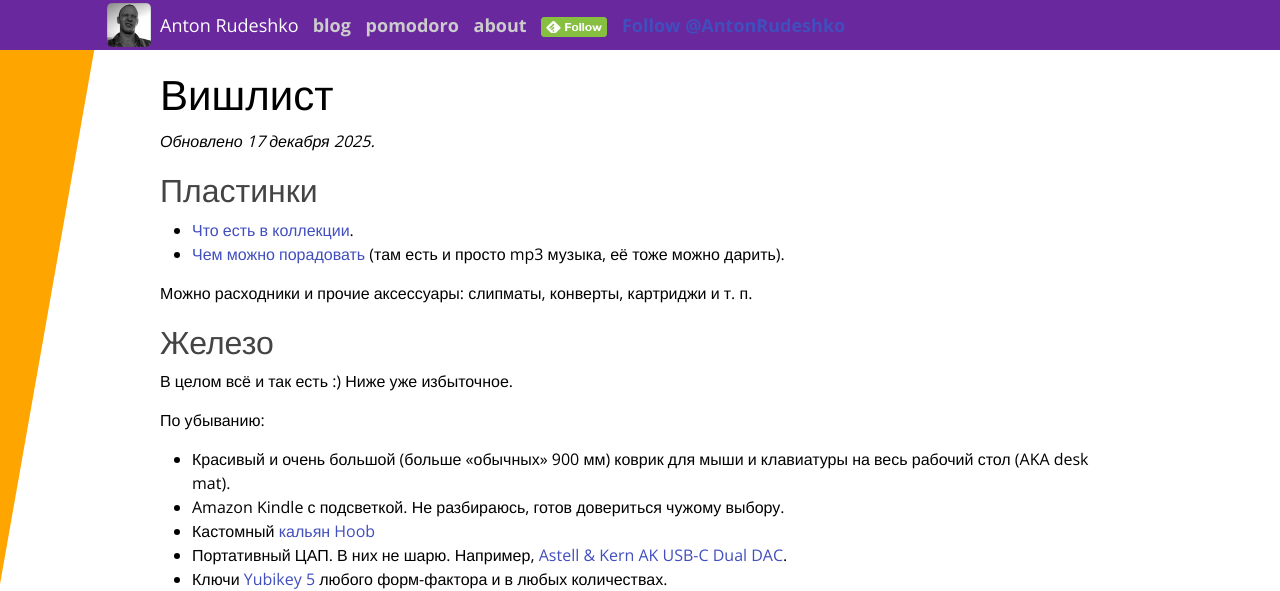
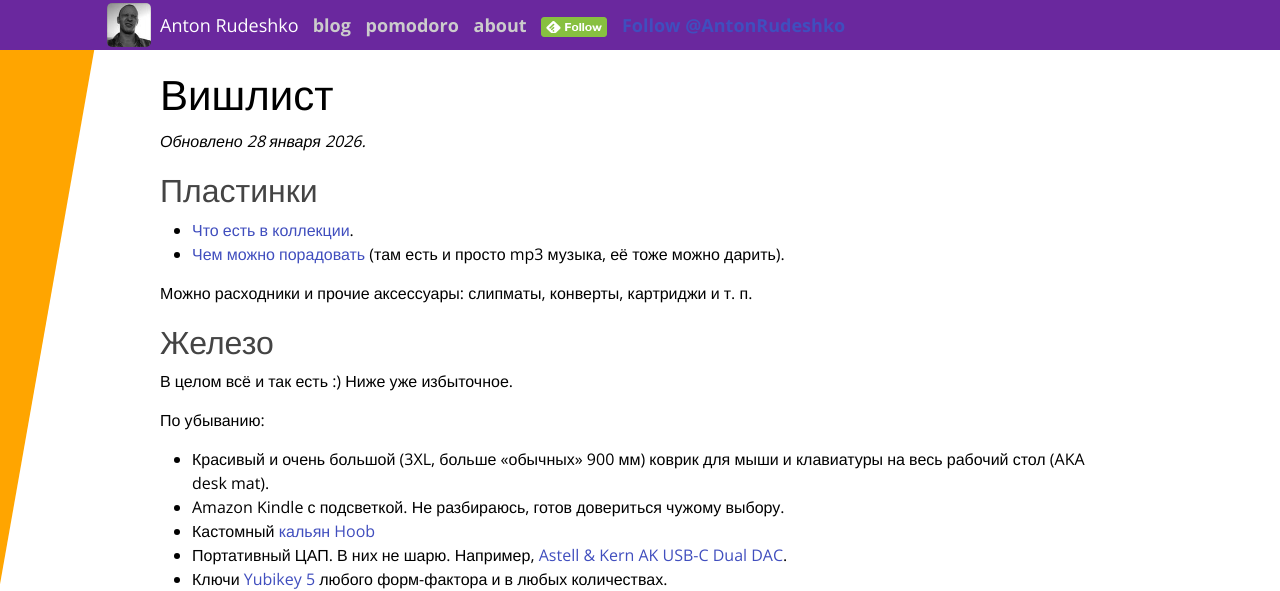
Before and after one commit to anton-rudeshko/anton-rudeshko.github.io, a Jekyll site: the page built from wishlist/index.md, in a window 1280 px wide and 900 px high. Shown: the top 591 px of the window. Built offline with Jekyll 4.4.1, drawn with Linux system fonts in a browser that asks for light colours; comment, search, counter and statistics services are not loaded; some of the changed text lies outside the part shown.

Commit message:
wishlist: update

```diff
--- a/wishlist/index.md
+++ b/wishlist/index.md
@@ -5,7 +5,7 @@ title: Вишлист
 
 # Вишлист
 
-_Обновлено 17 декабря 2025._
+_Обновлено 28 января 2026._
 
 ## Пластинки
 
@@ -23,7 +23,7 @@ _Обновлено 17 декабря 2025._
 
 По убыванию:
 
-- Красивый и очень большой (больше «обычных» 900 мм) коврик для мыши и клавиатуры на весь рабочий стол (AKA desk mat).
+- Красивый и очень большой (3XL, больше «обычных» 900 мм) коврик для мыши и клавиатуры на весь рабочий стол (AKA desk mat).
 - Amazon Kindle с подсветкой. Не разбираюсь, готов довериться чужому выбору.
 - Кастомный [кальян Hoob][hoob-custom]
 - Портативный ЦАП. В них не шарю. Например, [Astell & Kern AK USB-C Dual DAC].
```
Also changed, not shown: other parts of wishlist/index.md (+1 -1 lines).
